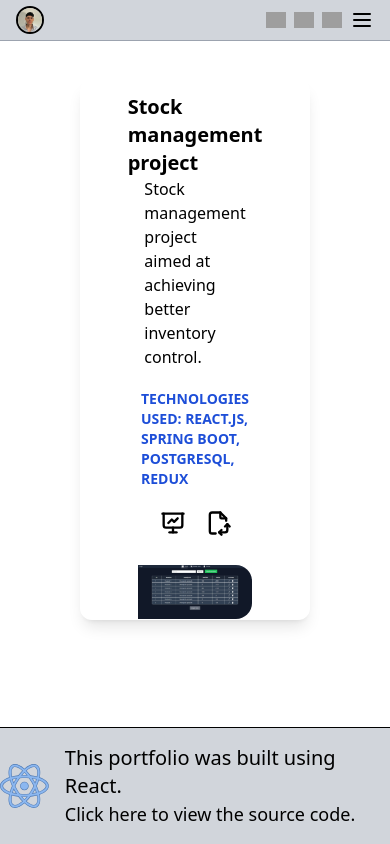
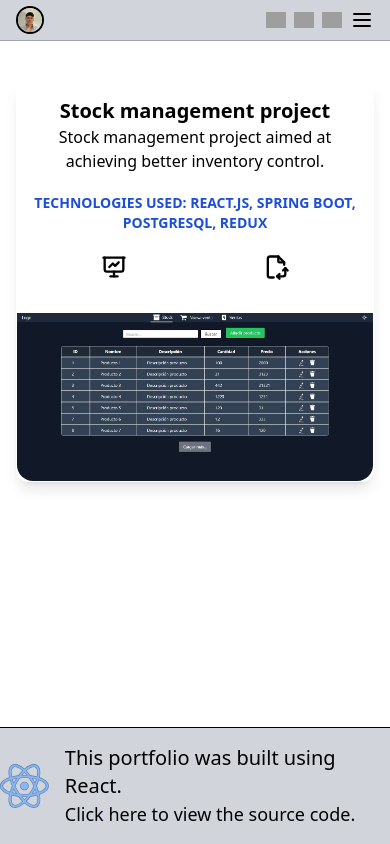
Before and after one commit to Mob188/portfolio, a React (Vite) app: page /projects in a window 390 px wide. Built offline with nearby package versions, Linux system fonts and the light colour scheme; grey boxes are pictures that could not be loaded.

Commit message:
projects responsive a mobile

```diff
--- a/src/components/contact/contact.jsx
+++ b/src/components/contact/contact.jsx
@@ -12,7 +12,7 @@ export const Contact = () => {
   };
 
   return (
-    <div id="contact" className="flex justify-center pt-10 pb-16">
+    <div id="contact" className="scroll-mt-32 mt-10 flex justify-center pt-10 pb-16">
       <div className="flex flex-col gap-4 text-left max-w-xl w-full">
         <h1 className="text-3xl font-bold">{t("contact")}</h1>
         <p className="text-2xl text-gray-700">{t("contactSub")}</p>
@@ -32,7 +32,11 @@ export const Contact = () => {
           <p className="ml-5 text-lg text-blue-600">
             marcelopardo188@gmail.com
           </p>
-          <span title="Copiar" className="cursor-pointer select-none" onClick={handleCopy}>
+          <span
+            title="Copiar"
+            className="cursor-pointer select-none"
+            onClick={handleCopy}
+          >
             <svg
               xmlns="http://www.w3.org/2000/svg"
               width="20"
--- a/src/pages/ProjectsPage/Projects.jsx
+++ b/src/pages/ProjectsPage/Projects.jsx
@@ -18,16 +18,20 @@ export const Projects = () => {
   };
 
   return (
-    <div className="flex mt-20 justify-center mx-20">
-      <div className="  dark:bg-[#131e2c] flex flex-col md:flex-row items-center md:items-start space-y-4 md:space-y-0 md:space-x-4 border border-white/20 rounded-xl backdrop-blur-md shadow-lg">
-        <div className="h-full p-3 flex flex-col items-center justify-around w-1/2">
+    <div className="flex mt-20 justify-center mx-4 sm:mx-20 mb-20">
+      <div className="dark:bg-[#131e2c] flex flex-col md:flex-row items-center md:items-start space-y-4 md:space-y-0 md:space-x-4 border border-white/20 rounded-xl backdrop-blur-md shadow-lg w-full max-w-5xl">
+        <div className="h-full p-4 flex flex-col items-center justify-around w-full md:w-1/2 text-center md:text-left">
           <h1 className="text-xl font-bold">{t("projectTitle")}</h1>
           <p>{t("projectDesc")}</p>
           <p className="text-sm font-bold text-blue-700 mt-5">
             {t("projectSub")}
           </p>
           <div className="flex w-full justify-around mt-5">
-            <div title="Repository" onClick={handleShowRepos} className="cursor-pointer">
+            <div
+              title="Repository"
+              onClick={handleShowRepos}
+              className="cursor-pointer"
+            >
               <svg
                 xmlns="http://www.w3.org/2000/svg"
                 width="28"
@@ -72,11 +76,11 @@ export const Projects = () => {
           </div>
         </div>
 
-        <div className=" h-full w-1/2">
+        <div className="h-auto w-full md:w-1/2">
           <img
             src={Project1}
             alt="Stock project"
-            className="rounded-r-2xl h-full"
+            className="rounded-b-2xl md:rounded-r-2xl md:rounded-bl-none w-full object-cover max-h-[300px] md:max-h-full"
           />
         </div>
       </div>
```
